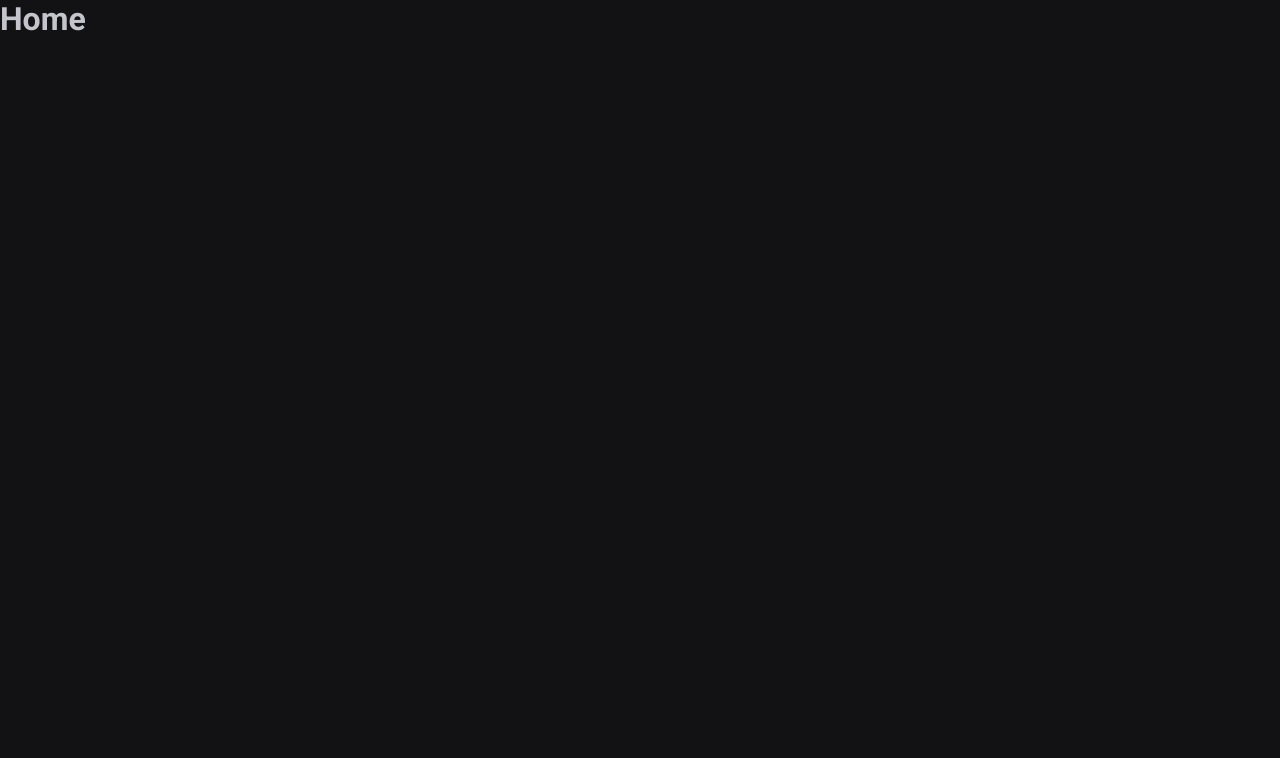
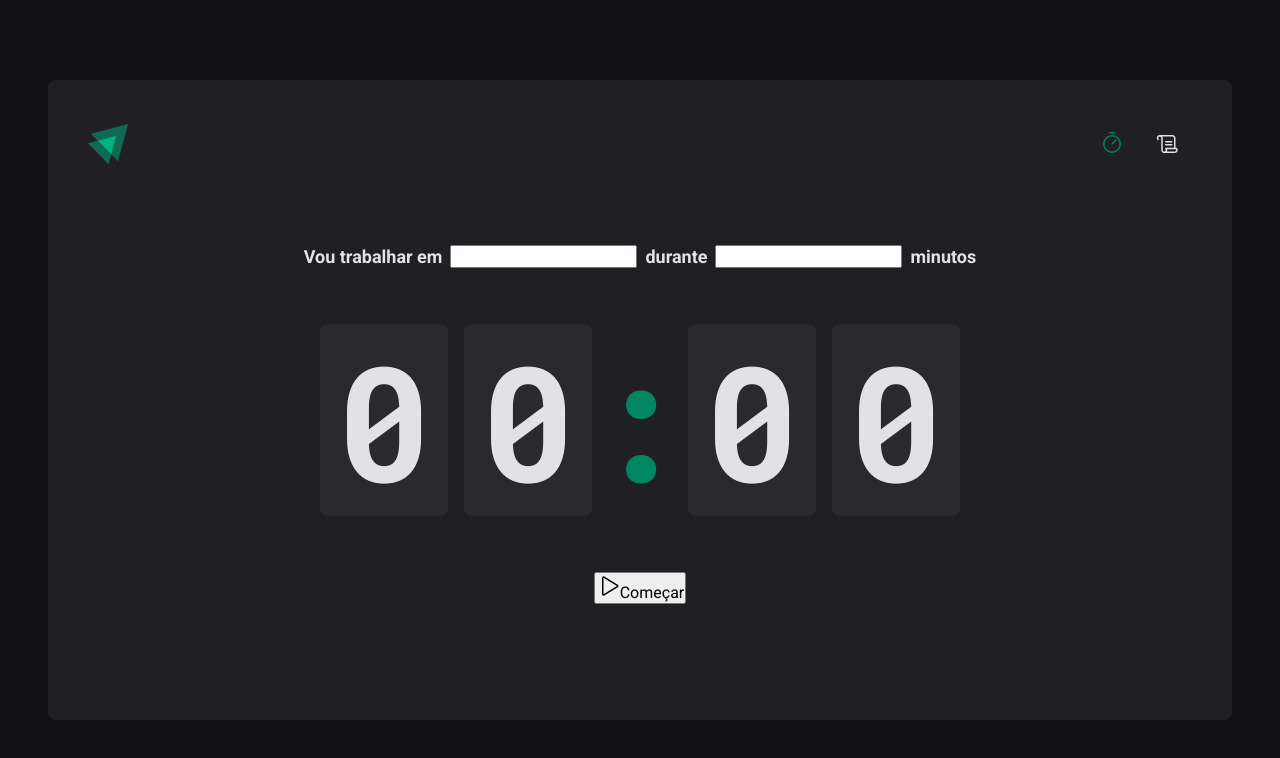
Before and after one commit to AntonioSilvaAzevedo/Timer, a React (Vite) app: page / in a window 1280 px wide. Shown: the top 758 px of the page. Built offline with nearby package versions, Linux system fonts and the light colour scheme.

Commit message:
styling home page

```diff
--- a/package.json
+++ b/package.json
@@ -10,6 +10,7 @@
     "lint": "eslint src --ext .ts,.tsx"
   },
   "dependencies": {
+    "phosphor-react": "^1.4.1",
     "react": "^18.2.0",
     "react-dom": "^18.2.0",
     "react-router-dom": "^6.3.0",
--- a/src/Route.tsx
+++ b/src/Route.tsx
@@ -1,14 +1,17 @@
 /* eslint-disable prettier/prettier */
 
 import { Route, Routes } from "react-router-dom";
+import { History } from "./pages/History";
+import { DefaultLayout } from "./layouts/DefaultLayout";
 import { Home } from "./pages/Home";
-import { History } from "./pages/History";
 
 export function Router() {
   return (
     <Routes>
-      <Route path="/" element={<Home />}/>
-      <Route path="/history" element={<History />}/>
+      <Route path="/" element={< DefaultLayout />}>
+        <Route path="/" element={<Home />}/>
+        <Route path="/history" element={<History />}/>
+      </Route>
     </Routes>
   )
 }
--- /dev/null
+++ b/src/components/Header/index.tsx
@@ -0,0 +1,23 @@
+/* eslint-disable prettier/prettier */
+import { HeaderContainer } from './styled'
+import {Timer, Scroll} from 'phosphor-react';
+
+import logoIgnite from '../../assets/logo-ignite.svg'
+import { NavLink } from 'react-router-dom';
+
+
+export function Header() {
+  return (
+    <HeaderContainer>
+      <img src={logoIgnite} alt="" />
+      <nav>
+        <NavLink to="" title='Timer'>
+          <Timer size={24} />
+        </NavLink>
+        <NavLink to="/history" title='Histórico'>
+          <Scroll size={24} />
+        </NavLink>
+      </nav>
+    </HeaderContainer>
+  )
+}
--- /dev/null
+++ b/src/components/Header/styled.tsx
@@ -0,0 +1,36 @@
+/* eslint-disable prettier/prettier */
+import styled from 'styled-components'
+
+export const HeaderContainer = styled.header`
+  display: flex;
+  align-items: center;
+  justify-content: space-between;
+
+  nav {
+    display: flex;
+    gap: 0.5rem;
+
+    a {
+      width: 3rem;
+      height: 3rem;
+
+      display: flex;
+      justify-content: center;
+      align-items: center;
+
+      color: ${props => props.theme['gray-100']};
+
+      border-top: 3px solid transparent;
+      border-bottom: 3px solid transparent;
+
+      &:hover {
+        border-bottom: 3px solid ${props => props.theme['green-500']};
+      }
+
+      &.active {
+        color: ${props => props.theme['green-500']};
+      }
+
+    }
+  }
+`
--- /dev/null
+++ b/src/layouts/DefaultLayout/index.tsx
@@ -0,0 +1,13 @@
+/* eslint-disable prettier/prettier */
+import { Outlet } from "react-router-dom";
+import { Header } from "../../components/Header";
+import { LayoutContainer } from "./styles";
+
+export function DefaultLayout() {
+  return (
+    <LayoutContainer>
+      <Header />
+      <Outlet />
+    </LayoutContainer>
+  )
+}
--- /dev/null
+++ b/src/layouts/DefaultLayout/styles.ts
@@ -0,0 +1,15 @@
+/* eslint-disable prettier/prettier */
+import styled from 'styled-components'
+
+export const LayoutContainer = styled.div`
+  max-width: 74rem;
+  height: calc(100vh - 10rem);
+  margin: 5rem auto;
+  padding: 2.5rem;
+
+  background: ${props => props.theme['gray-800']};
+  border-radius: 8px;
+
+  display: flex;
+  flex-direction: column;
+`
--- a/src/pages/Home.tsx
+++ /dev/null
@@ -1,4 +0,0 @@
-/* eslint-disable prettier/prettier */
-export function Home() {
-  return <h1>Home</h1>
-}
--- /dev/null
+++ b/src/pages/Home/index.tsx
@@ -0,0 +1,36 @@
+/* eslint-disable prettier/prettier */
+
+import { Play } from "phosphor-react";
+import { CountdownContainer, FormContainer, HomeContainer, Separator } from "./styles";
+
+
+export function Home() {
+  return (
+    <HomeContainer>
+      <form action="">
+        <FormContainer>
+          <label htmlFor="task">Vou trabalhar em </label>
+          <input id="task" />
+
+          <label htmlFor="minutesAmount">durante</label>
+          <input id="minutesAmount"/>
+
+          <span>minutos</span>
+        </FormContainer>
+
+        <CountdownContainer>
+          <span>0</span>
+          <span>0</span>
+          <Separator>:</Separator>
+          <span>0</span>
+          <span>0</span>
+        </CountdownContainer>
+
+        <button type="submit">
+          <Play size={24}/>
+          Começar
+        </button>
+      </form>
+    </HomeContainer>
+  )
+}
--- /dev/null
+++ b/src/pages/Home/styles.ts
@@ -0,0 +1,56 @@
+/* eslint-disable prettier/prettier */
+import styled from "styled-components"
+
+
+export const HomeContainer = styled.main `
+  flex: 1;
+
+  display: flex;
+  flex-direction: column;
+  align-items: center;
+  justify-content: center;
+
+  form {
+    display: flex;
+    flex-direction: column;
+    align-items: center;
+    gap: 3.5rem;
+  }
+`
+export const FormContainer = styled.main `
+  width: 100%;
+  display: flex;
+  align-items: center;
+  justify-content: center;
+  gap: 0.5rem;
+  color: ${props => props.theme['gray-100']};
+  font-size: 1.125rem;
+  font-weight: bold;
+  flex-wrap: wrap;
+
+`
+export const CountdownContainer = styled.main `
+  font-family: 'Roboto Mono', monospace;
+  font-size: 10rem;
+  line-height: 8rem;
+  color: ${props => props.theme['gray-100']};
+
+  display: flex;
+  gap: 1rem;
+
+  span {
+    background: ${props => props.theme['gray-700']};
+    padding: 2rem 1rem;
+    border-radius: 8px;
+  }
+`
+
+export const Separator = styled.div `
+  padding: 2rem 0;
+  color: ${props => props.theme['green-500']};
+
+  width: 4rem;
+  overflow: hidden;
+  display: flex;
+  justify-content: center;
+`
--- a/src/styles/global.ts
+++ b/src/styles/global.ts
@@ -16,6 +16,7 @@
 body {
   background: ${props => props.theme['gray-900']};
   color: ${props => props.theme['gray-300']};
+  -webkit-font-smoothing: antialiased;
 
 }
 
```
Also changed, not shown: src/assets/logo-ignite.svg (added), 1 other file (tests, documents, lock files or other folders).
